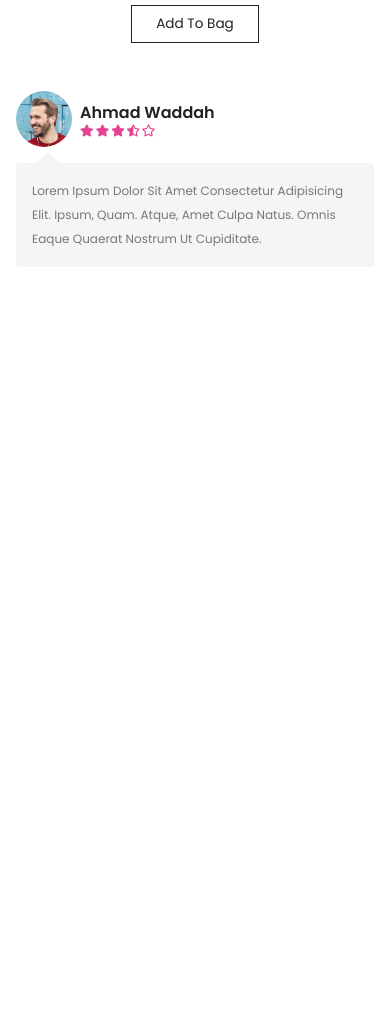
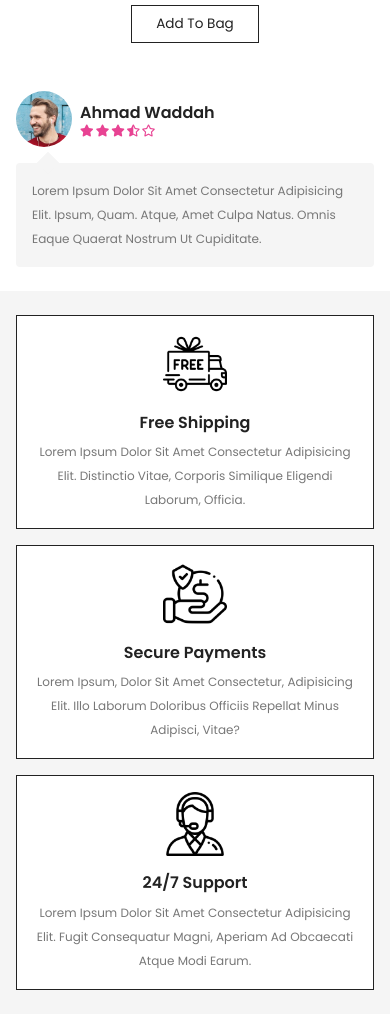
Before and after one commit to AhmadMWaddah/Cosmetic-Template, a plain HTML site: page index.html in a window 390 px wide. Shown: the part 6098-7112 px from the top of the page. Before the commit the page ends 6389 px from the top, so only its background shows below. Drawn offline with nearby package versions, Linux system fonts and the light colour scheme; some packages are replaced by stand-ins of ours; a script that the page names is missing.

Commit message:
Services Partition
Added Services Partitionin Home Page With Sass Styles With Responsiveness.

```diff
--- a/Assets/Styles/Sass/_Home/_Home.sass
+++ b/Assets/Styles/Sass/_Home/_Home.sass
@@ -27,3 +27,6 @@
 
 /* =------= Reviews Partition =---= */
 @import "_Snips/_Reviews.sass"
+
+/* =------= Services Partition =---= */
+@import "_Snips/_Services.sass"
--- /dev/null
+++ b/Assets/Styles/Sass/_Home/_Snips/_Services.sass
@@ -0,0 +1,36 @@
+.services
+	@include grid(31rem)
+	background: $lightBgColor
+
+	.box
+		border: $baseBorder
+		text-align: center
+		padding: 2rem
+		background: $whiteColor
+
+		&:hover
+			background: $darkColor
+
+			img
+				filter: invert(1)
+
+			h3
+				color: $whiteColor
+
+			p
+				color: $whiteColor
+
+
+		img
+			height: 8rem
+			margin-bottom: 0.5rem
+
+		h3
+			padding: 0.7rem 0
+			font-size: 2rem
+			color: $darkColor
+
+		p
+			font-size: 1.5rem
+			color: $lightTextColor
+			line-height: 2
--- a/index.html
+++ b/index.html
@@ -1,26 +1,19 @@
 <!DOCTYPE html>
 <html lang="en">
 <head>
-
 	<!-- =--------------------------------------= Meta Tags =------------------= -->
 	<meta charset="UTF-8" />
 	<meta http-equiv="X-UA-Compatible" content="IE=edge" />
 	<meta name="viewport" content="width=device-width, initial-scale=1.0" />
-
 	<!-- =--------------------------------------= FontAwesome CDN =------------------= -->
 	<link rel="stylesheet" type="text/css" href="https://cdnjs.cloudflare.com/ajax/libs/font-awesome/5.15.4/css/all.min.css" />
-
 	<!-- =--------------------------------------= Swiper JS CDN =------------------= -->
 	<link rel="stylesheet" type="text/css" href="https://cdn.jsdelivr.net/npm/swiper@11/swiper-bundle.min.css" />
-
 	<!-- =--------------------------------------= LightBox Gallery JS CDN =------------------= -->
 	<link rel="stylesheet" type="text/css" href="https://cdnjs.cloudflare.com/ajax/libs/lightgallery-js/1.4.0/css/lightgallery.min.css" />
-
 	<!-- =--------------------------------------= Styles Links =------------------= -->
 	<link rel="stylesheet" type="text/css" href="Assets/Styles/Css/Styles.css" />
-
 	<title>Cosmetics Responsive Template</title>
-
 </head>
 <body>
 
@@ -637,7 +630,6 @@
 	<section class="review" id="review">
 		<div class="swiper reviews__slider">
 			<div class="swiper-wrapper">
-
 				<div class="swiper-slide slide">
 					<div class="user">
 						<img src="Assets/Images/Face_01.png" alt="Review Face One Alt Image." />
@@ -739,15 +731,35 @@
 					</div>
 					<p class="text">Lorem ipsum dolor sit amet consectetur adipisicing elit. Ipsum, quam. Atque, amet culpa natus. Omnis eaque quaerat nostrum ut cupiditate.</p>
 				</div>
-
 			</div>
-
-			<div class="swiper-button-next"></div>
-			<div class="swiper-button-prev"></div>
-
 		</div>
 	</section>
 	<!-- =--------------------------------------= End Reviews Partition =------------------= -->
+
+
+	<!-- =--------------------------------------= Start Services Partition =------------------= -->
+	<section class="services" id="services">
+
+		<div class="box">
+			<img src="Assets/Images/Service_01.png" alt="Service One Alt Images." />
+			<h3>Free Shipping</h3>
+			<p>Lorem ipsum dolor sit amet consectetur adipisicing elit. Distinctio vitae, corporis similique eligendi laborum, officia.</p>
+		</div>
+
+		<div class="box">
+			<img src="Assets/Images/Service_02.png" alt="Service Two Alt Images." />
+			<h3>Secure Payments</h3>
+			<p>Lorem ipsum, dolor sit amet consectetur, adipisicing elit. Illo laborum doloribus officiis repellat minus adipisci, vitae?</p>
+		</div>
+
+		<div class="box">
+			<img src="Assets/Images/Service_03.png" alt="Service Three Alt Images." />
+			<h3>24/7 Support</h3>
+			<p>Lorem ipsum dolor sit amet consectetur adipisicing elit. Fugit consequatur magni, aperiam ad obcaecati atque modi earum.</p>
+		</div>
+
+	</section>
+	<!-- =--------------------------------------= End Services Partition =------------------= -->
 
 
 	<!-- =--------------------------------------= Start Footer Partition =------------------= -->
@@ -759,10 +771,8 @@
 
 	<!-- =--------------------------------------= Swiper JS Script CDN =------------------= -->
 	<script defer type="text/javascript" src="https://cdn.jsdelivr.net/npm/swiper@11/swiper-bundle.min.js"></script>
-
 	<!-- =--------------------------------------= LightBox Gallery JS Script CDN =------------------= -->
 	<script defer type="text/javascript" src="https://cdnjs.cloudflare.com/ajax/libs/lightgallery-js/1.4.0/js/lightgallery.min.js"></script>
-
 	<!-- =--------------------------------------= Custom JavaScripts Script =------------------= -->
 	<script defer type="text/javascript" src="Assets/Scripts/Scripts.js"></script>
 
```
Also changed, not shown: Assets/Styles/Css/Styles.css.
